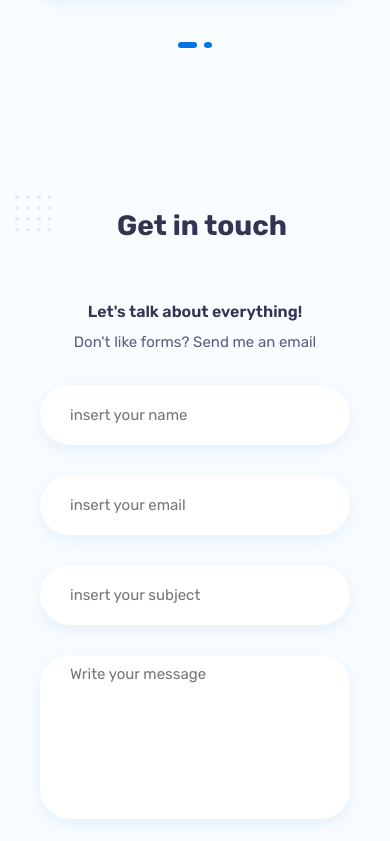
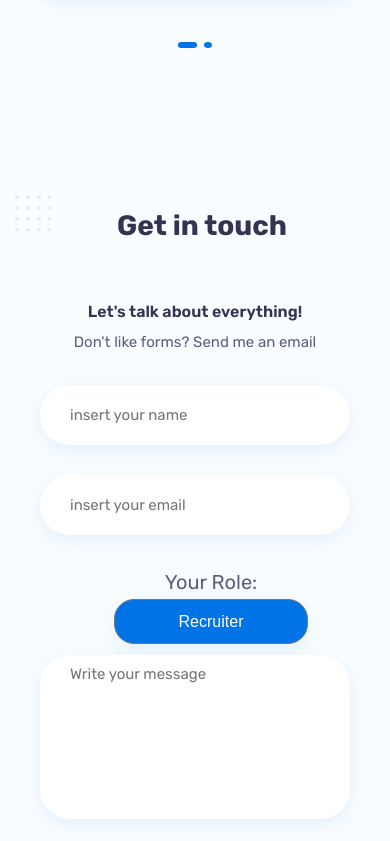
Before and after one commit to JostmarDev/portfolio-jese, a React (Create React App) app: page / in a window 390 px wide. Shown: the part 7623-8464 px from the top of the page. Built offline with nearby package versions, Linux system fonts and the light colour scheme.

Commit message:
contact gmail add

```diff
--- a/public/index.html
+++ b/public/index.html
@@ -4,7 +4,7 @@
     <meta charset="utf-8" />
     <meta http-equiv="X-UA-Compatible" content="IE=edtge" />
     <meta name="viewport" content="width=device-width, initial-scale=1.0" />
-    <title>Responsive portfolio website - Jese Jostmar</title>
+    <title>Jese Jostmar - Responsive portfolio website</title>
 
       <!--=============== Favicon ===============-->
       <link rel="icon" href="logo-jese.ico" type="image/x-icon">
--- a/src/components/contact/Contact.jsx
+++ b/src/components/contact/Contact.jsx
@@ -11,28 +11,42 @@ const Contact = () => {
           <h3 className="contact__title">Let's talk about everything!</h3>
           <p className="contact__details">Don't like forms? Send me an email</p>
         </div>
-        <form action="" className="contact__form">
+        <form action="" className="contact__form" name="contact" method="POST" data-netlify="true">
 
           <div className="contact__form-div">
-            <input type="text" className="contact__form-input"
-              placeholder='insert your name' />
+            <input
+              type="text"
+              name='name'
+              className="contact__form-input"
+              placeholder='insert your name'
+            />
           </div>
 
           <div className="contact__form-div">
-            <input type="email" className="contact__form-input"
-              placeholder='insert your email' />
+            <input
+              type="email"
+              name="email"
+              className="contact__form-input"
+              placeholder='insert your email'
+            />
           </div>
 
-          <div className="contact__form-div">
-            <input type="text" className="contact__form-input"
-              placeholder='insert your subject' />
+          <div className="contact__form-div role" >
+            <label>Your Role:     </label>
+            <select name="position[]" id='format'>
+              <option disabled>Select your role</option>
+              <option value="recruiter">Recruiter</option>
+              <option value="company">Company</option>
+              <option value="client">Client</option>
+              <option value="other">Other</option>
+            </select>
           </div>
 
           <div className="contact__form-div contact__form-area">
-            <textarea name="" id="" cols="30" rows="10" className='contact__form-input' placeholder='Write your message'></textarea>
+            <textarea name="message" id="" cols="30" rows="10" className='contact__form-input' placeholder='Write your message'></textarea>
           </div>
 
-          <button className='btn' > Send message</button>
+          <button className='btn' type='submit'> Send message</button>
 
         </form>
       </div>
@@ -40,4 +54,4 @@ const Contact = () => {
   )
 }
 
-export default Contact
+export default Contact;
--- a/src/components/contact/contact.css
+++ b/src/components/contact/contact.css
@@ -23,6 +23,36 @@
     margin-bottom: 1.875rem;
     height: 3.75rem;
 }
+
+.role {
+    padding-left: 3rem;
+    font-size: var(--h2-font-size);
+
+}
+
+
+select {
+    -webkit-appearance: none;
+    -moz-appearance: none;
+    -ms-appearance: none;
+    appearance: none;
+    outline: 0;
+    box-shadow: var(--shadow);
+    background: var(--first-color);
+    padding: 0 .5rem;
+    color: #fff;
+    cursor: pointer;
+    font-size: var(--h3-font-size);
+    width: 70%;
+    height: 75%;
+    border-radius: var(--border-radius);
+    text-align: center;
+}
+
+select::-ms-expand {
+    display: none;
+}
+
 
 .contact__form-input {
     position: absolute;
@@ -57,6 +87,10 @@
     .contact__form-group {
         grid-template-columns: 1fr;
     }
+    .role {
+        padding-left: 2rem;
+
+    }
 }
 
 @media screen and (max-width: 768px) {
@@ -68,6 +102,11 @@
     .contact__info {
         text-align: center;
     }
+
+    .role {
+        margin-left: 0;
+        text-align: center;
+    }
 }
 
 @media screen and (max-width: 350px) {
--- a/src/components/testimonials/Testimonials.jsx
+++ b/src/components/testimonials/Testimonials.jsx
@@ -23,7 +23,7 @@ const data = [
   {
     id: 2,
     image: Image3,
-    title: "Diego Martinez",
+    title: "Ing Diego Martinez Almaza",
     subtitle: "Systems Engineer",
     comment: "Jese Jostmar, a dear and valued friend of mine. We met online, and it was a pleasant coincidence that he's just starting his programming career. A successful future awaits us! 🌟",
   },
```
